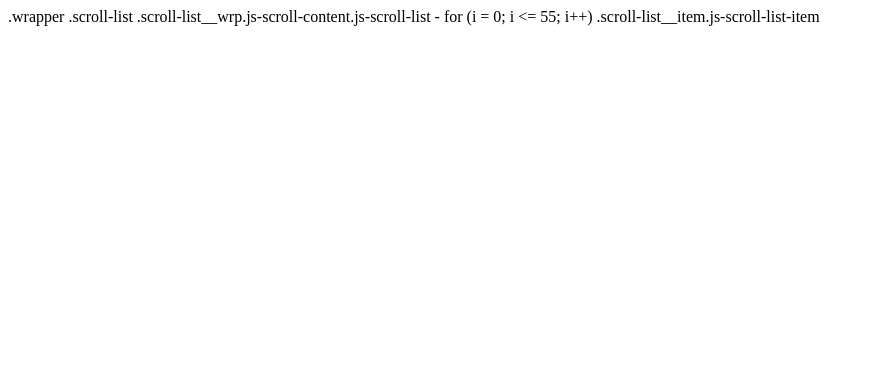
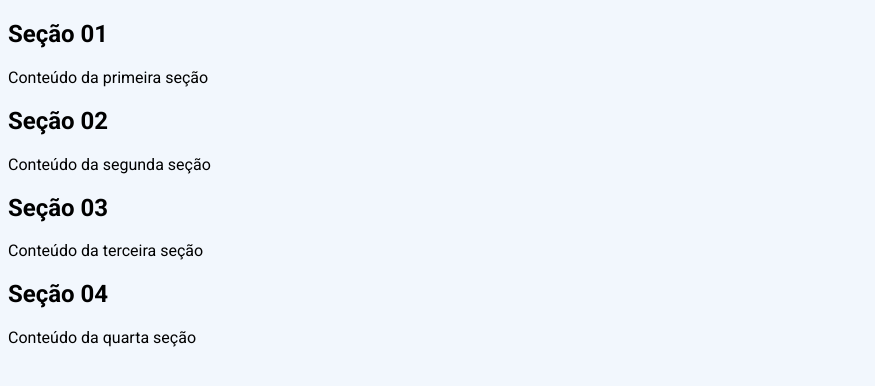
Before and after one commit to M4xEder/Testeweb, a plain HTML site: page index.html in a window 1280 px wide. Shown: the whole page, without its empty margins (0-875 px from the left). Drawn offline with Linux system fonts and the light colour scheme.

Commit message:
Update index.html
Commit html

```diff
--- a/index.html
+++ b/index.html
@@ -1,5 +1,34 @@
-.wrapper
-  .scroll-list
-    .scroll-list__wrp.js-scroll-content.js-scroll-list
-      - for (i = 0; i <= 55; i++)
-        .scroll-list__item.js-scroll-list-item
+<!DOCTYPE html>
+<html lang="pt-BR">
+<head>
+  <meta charset="UTF-8" />
+  <title>Scroll Sections Reveal</title>
+  <meta name="viewport" content="width=device-width, initial-scale=1.0" />
+
+  <link rel="stylesheet" href="style.css">
+</head>
+<body>
+
+  <section class="section reveal">
+    <h1>Seção 01</h1>
+    <p>Conteúdo da primeira seção</p>
+  </section>
+
+  <section class="section reveal">
+    <h1>Seção 02</h1>
+    <p>Conteúdo da segunda seção</p>
+  </section>
+
+  <section class="section reveal">
+    <h1>Seção 03</h1>
+    <p>Conteúdo da terceira seção</p>
+  </section>
+
+  <section class="section reveal">
+    <h1>Seção 04</h1>
+    <p>Conteúdo da quarta seção</p>
+  </section>
+
+  <script src="script.js"></script>
+</body>
+</html>
```
